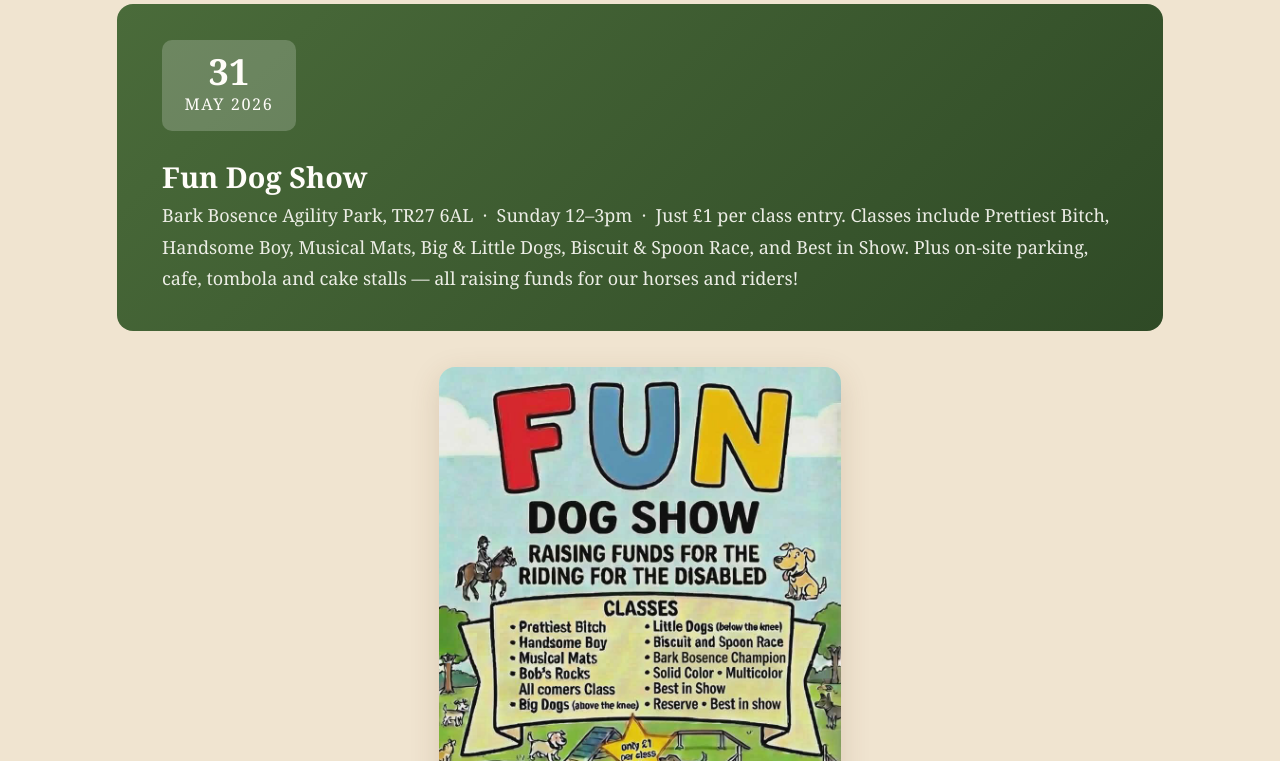
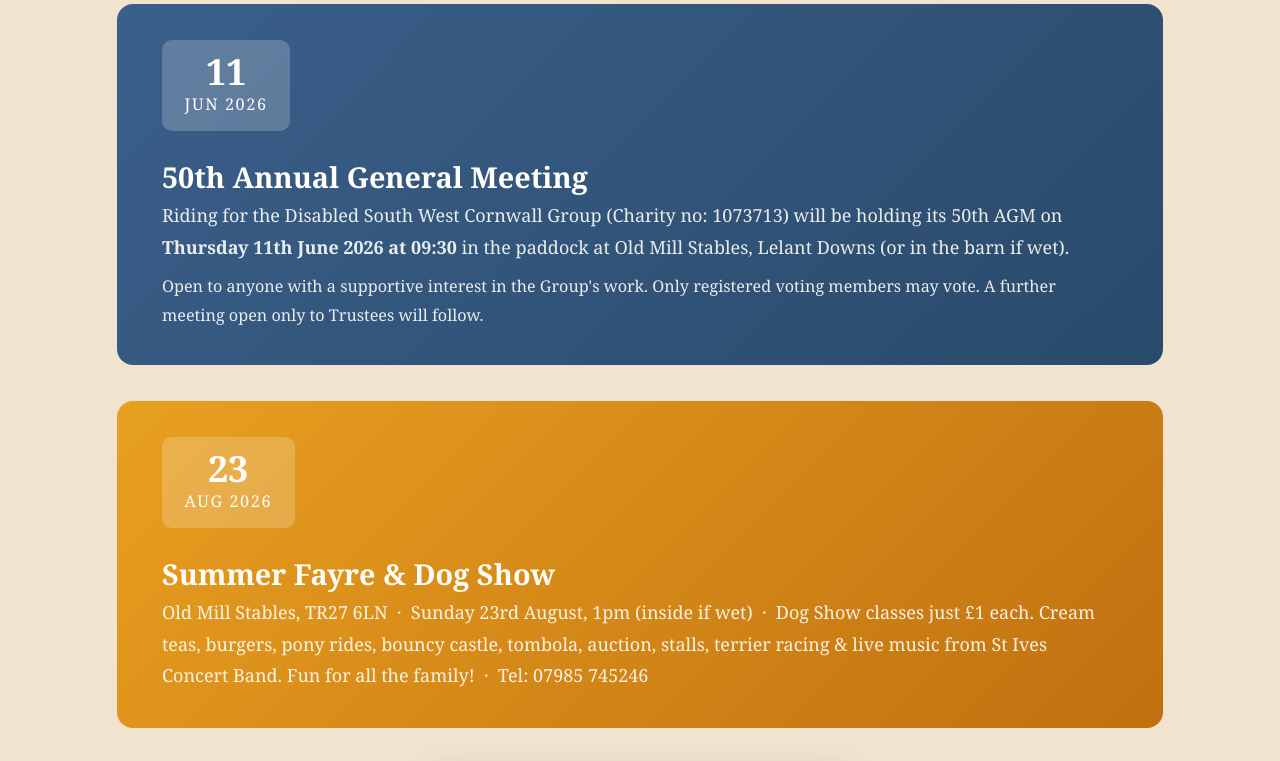
Before and after one commit to sunholo-data/rdasouthwestgroup, a plain HTML site: page index.html in a window 1280 px wide. Shown: the part 1216-1977 px from the top of the page. Drawn offline with Linux system fonts and the light colour scheme.

Commit message:
SWCG-RDA: replace May dog show with Summer Fayre & Dog Show (23 Aug)
Remove the old Fun Dog Show event (Bark Bosence, 31 May) and update the
Summer Fayre & Dog Show entry with full poster details, contact number and
the poster image (renamed from WhatsApp filename for clarity).

Co-Authored-By: Claude Sonnet 4.6 <noreply@anthropic.com>

```diff
--- a/index.html
+++ b/index.html
@@ -1213,23 +1213,6 @@ section:nth-child(even) {
           </div>
         </div>
 
-        <div class="event-banner" aria-label="Upcoming Fun Dog Show fundraiser" style="background: linear-gradient(135deg, #4A6B3A 0%, #2F4A26 100%);">
-          <div class="event-date" aria-label="31st May 2026">
-            <div class="day">31</div>
-            <div class="month">May 2026</div>
-          </div>
-          <div>
-            <h3>Fun Dog Show</h3>
-            <p>Bark Bosence Agility Park, TR27 6AL &nbsp;·&nbsp; Sunday 12&ndash;3pm &nbsp;·&nbsp; Just &pound;1 per class entry. Classes include Prettiest Bitch, Handsome Boy, Musical Mats, Big &amp; Little Dogs, Biscuit &amp; Spoon Race, and Best in Show. Plus on-site parking, cafe, tombola and cake stalls — all raising funds for our horses and riders!</p>
-          </div>
-        </div>
-
-        <div style="margin-top: 1.5rem; display: flex; justify-content: center;">
-          <a href="media/dogshow.jpeg" target="_blank" rel="noopener" aria-label="View full Fun Dog Show poster">
-            <img src="media/dogshow.jpeg" alt="Fun Dog Show poster — Sunday 31st May, 12 till 3 at Bark Bosence Agility Park TR27 6AL. Classes: Prettiest Bitch, Handsome Boy, Musical Mats, Bob's Rocks, All Comers, Big Dogs, Little Dogs, Biscuit and Spoon Race, Bark Bosence Champion, Solid/Multicolor, Best in Show, Reserve Best in Show. £1 per class entry. Free parking, cafe, tombola, cake stalls — raising funds for the RDA." loading="lazy" style="max-width: 100%; height: auto; max-height: 600px; border-radius: var(--radius); box-shadow: 0 8px 30px var(--shadow);">
-          </a>
-        </div>
-
         <div class="event-banner" aria-label="Upcoming AGM" style="background: linear-gradient(135deg, #3A5F8A 0%, #2A4A6A 100%); margin-top: 1.5rem;">
           <div class="event-date" aria-label="11th June 2026">
             <div class="day">11</div>
@@ -1248,9 +1231,15 @@ section:nth-child(even) {
             <div class="month">Aug 2026</div>
           </div>
           <div>
-            <h3>Summer Fayre &amp; Dog Show &#x1F436;</h3>
-            <p>Join us at Old Mill Stables for our Summer Fayre &amp; Dog Show. More details to follow!</p>
-          </div>
+            <h3>Summer Fayre &amp; Dog Show</h3>
+            <p>Old Mill Stables, TR27 6LN &nbsp;·&nbsp; Sunday 23rd August, 1pm (inside if wet) &nbsp;·&nbsp; Dog Show classes just &pound;1 each. Cream teas, burgers, pony rides, bouncy castle, tombola, auction, stalls, terrier racing &amp; live music from St Ives Concert Band. Fun for all the family! &nbsp;·&nbsp; Tel: 07985 745246</p>
+          </div>
+        </div>
+
+        <div style="margin-top: 1.5rem; display: flex; justify-content: center;">
+          <a href="media/summer-fayre-dog-show-2026.jpeg" target="_blank" rel="noopener" aria-label="View full Summer Fayre and Dog Show poster">
+            <img src="media/summer-fayre-dog-show-2026.jpeg" alt="Summer Fayre and Dog Show poster — Sunday 23rd August at 1pm, Old Mill Stables TR27 6LN. Cream teas, burgers, pony rides, bouncy castle, dog show (£1 per class), tombola, auction, stalls, terrier racing, St Ives Concert Band. All proceeds to RDA South West Cornwall Group." loading="lazy" style="max-width: 100%; height: auto; max-height: 600px; border-radius: var(--radius); box-shadow: 0 8px 30px var(--shadow);">
+          </a>
         </div>
 
         <div class="event-banner" aria-label="Upcoming Christmas event" style="background: linear-gradient(135deg, #8B2500 0%, #5C1A0A 100%); margin-top: 1.5rem;">
```
Also changed, not shown: media/summer-fayre-dog-show-2026.jpeg (added).
